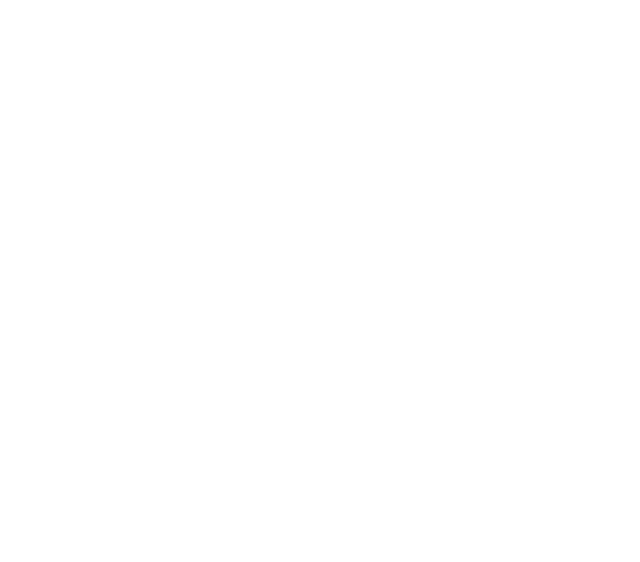
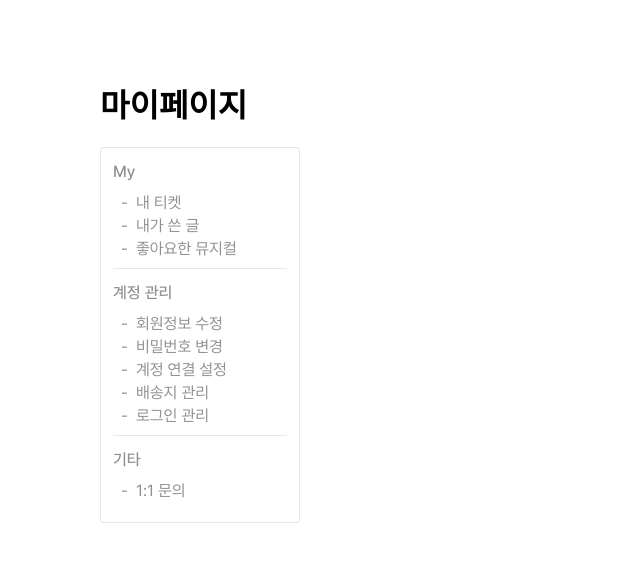
Before and after one commit to MUIT-UMC/Frontend, a React (Vite) app: page /mypage in a window 1280 px wide. Before the commit this address had no page. Shown: the top 562 px of the page, without its empty margins (0-640 px from the left). Built offline with nearby package versions, Linux system fonts and the light colour scheme.

Commit message:
[FEAT] 마이페이지 (진행중)

```diff
--- a/src/App.jsx
+++ b/src/App.jsx
@@ -17,6 +17,7 @@ import LostItemPost from "./pages/board/LostItemPost";
 
 import Login from "./pages/Login";
 import SignUp from "./pages/SignUp";
+import MyPage from "./pages/MyPage";
 
 import './styles/font.css';
 import styled from "styled-components";
@@ -59,7 +60,8 @@ function App() {
         {/* 9) 로그인/회원가입 */}
         <Route path="/login" element={<Login />} />
         <Route path="/signup" element={<SignUp />} />
-
+        {/* 마이페이지 */}
+        <Route path="/mypage" element={<MyPage />} />
       </Routes>
       </Router>
       </Container>
--- a/src/components/board/BoardMenu.jsx
+++ b/src/components/board/BoardMenu.jsx
@@ -3,45 +3,35 @@ import { Link } from "react-router-dom";
 import styled from "styled-components";
 import { useNavigate } from "react-router-dom";
 
-function BoardMenu() {
-
-  const navigate = useNavigate();
+function BoardMenu({ menus }) {
   return (
-  <>
     <MenuContainer>
-      <MenuGroup>
-          <MainMenu color='#A00000'>분실물 게시판</MainMenu>
+      {menus.map((menu, index) => (
+        <MenuGroup key={index}>
+          <MainMenu color={menu.color}>{menu.title}</MainMenu>
           <SubMenu>
-            <Li color='#A00000' to="/board/item/lost">분실</Li>
-            <Li to="/board/item/found">습득</Li>
+            {menu.subMenus.map((subMenu, subIndex) => (
+              <Li
+                key={subIndex}
+                to={subMenu.link}
+                color={subMenu.color}
+              >
+                {subMenu.name}
+              </Li>
+            ))}
           </SubMenu>
+          {index < menus.length - 1 && <hr />}
         </MenuGroup>
-        <hr />
-        <MenuGroup>
-          <MainMenu>익명 게시판</MainMenu>
-          <SubMenu>
-            <Li to="/board/anonymous/all">전체</Li>
-            <Li to="/board/anonymous/hot">HOT</Li>
-          </SubMenu>
-        </MenuGroup>
-        <hr />
-        <MenuGroup>
-          <MainMenu>리뷰 게시판</MainMenu>
-          <SubMenu>
-            <Li to="/board/review/musical">뮤지컬 리뷰</Li>
-            <Li to="/board/review/seats">시야 리뷰</Li>
-          </SubMenu>
-        </MenuGroup>
-      </MenuContainer>
-  </>
-  )
+      ))}
+    </MenuContainer>
+  );
 }
 
 export default BoardMenu;
 
 const MenuContainer = styled.div`
   display: flex;
-  width: 174px;
+  width: ${(props) => props.width? props.width : '174px'};
   padding: 12px;
   flex-direction: column;
   align-items: flex-start;
@@ -62,6 +52,7 @@ const MenuContainer = styled.div`
 const MenuGroup = styled.div`
   display: flex;
   flex-direction: column;
+  width: 100%;
 `;
 
 const MainMenu = styled.div`
--- /dev/null
+++ b/src/pages/MyPage.jsx
@@ -0,0 +1,46 @@
+import React from "react";
+import BoardMenu from "../components/board/BoardMenu";
+import styled from "styled-components";
+
+function MyPage() {
+
+  const menus = [
+    {
+      title: "My",
+      subMenus: [
+        { name: "내 티켓", link: "/mypage/my/tickets" },
+        { name: "내가 쓴 글", link: "/mypage/my/posts" },
+        { name: "좋아요한 뮤지컬", link: "/mypage/my/liked-musicals" },
+      ],
+    },
+    {
+      title: "계정 관리",
+      subMenus: [
+        { name: "회원정보 수정", link: "/mypage/account/edit" },
+        { name: "비밀번호 변경", link: "/mypage/account/change-password" },
+        { name: "계정 연결 설정", link: "/mypage/account/link-settings" },
+        { name: "배송지 관리", link: "/mypage/account/address" },
+        { name: "로그인 관리", link: "/mypage/account/login-management" },
+      ],
+    },
+    {
+      title: "기타",
+      subMenus: [
+        { name: "1:1 문의", link: "/mypage/support/contact" },
+      ],
+    },
+  ];
+  return (
+    <MyPageWrapper>
+      <h1>마이페이지</h1>
+      <BoardMenu menus={menus} />
+      {/* 공동 구매 기능 구현 */}
+    </MyPageWrapper>
+  );
+}
+
+export default MyPage;
+
+const MyPageWrapper = styled.div`
+  margin: 80px 100px;
+`
--- a/src/pages/VisionDetail.jsx
+++ b/src/pages/VisionDetail.jsx
@@ -1,21 +1,34 @@
 import React, { useState } from "react";
 import styled from "styled-components";
+import { IoIosSearch } from "react-icons/io";
+import { FaLocationDot } from "react-icons/fa6";
 import { GoChevronRight } from "react-icons/go";
-import SearchBar from "../components/vision/SearchBar";
 import Seat1 from '../assets/images/Seat1.png'
 import bluesquare1723 from '../assets/images/bluesquare1-7-23.png'
-import Location from '../assets/icons/location.svg'
 
-function VisionDetail() {
+const VisionDetail = () => {
+    const [searchValue, setSearchValue] = useState("");
+    const onChange = (e) => {
+        setSearchValue(e.target.value);
+      }
+
     return(
         <Container>
-            <SearchBar/>
+            <SearchBar>
+                <input className="search-txt"
+                    value={searchValue} onChange={onChange}
+                    placeholder="뮤지컬이나 공연장을 입력해주세요." />
+                <IoIosSearch
+                    className="search-btn"
+                    size={28} color="#C1C1C1" />
+            </SearchBar>
             <DetailArea>
                 {/*API받게 될 부분*/}
                 <img src={Seat1} className="seat-img"/>
 
                 <SeatInfo>
-                    <img src={Location} alt="location-icon"/>
+                    <FaLocationDot
+                    size={28} color="#A00000"/>
 
                     <h3 className="title-B">블루스퀘어 신한카드홀</h3>
                     <p className="body-M-500">서울 용산구 이태원로 294</p>
@@ -47,12 +60,40 @@ function VisionDetail() {
 }
 
 const Container = styled.div`
-    padding: 80px 100px 0px 100px;
-    display: flex;
-    flex-direction: column;
-    gap: 40px;
+    padding: 0px 100px 0px 100px;
+    width:140px;
 
-    font-family: Pretendard;
+`
+const SearchBar = styled.form`
+  box-sizing: border-box;
+  display: flex;
+  align-items: center;
+  justify-content: space-between;
+
+  margin-top: 80px;
+  margin-bottom: 40px;
+
+  width: 508px;
+  height: 40px;
+
+  border: 1px solid #C1C1C1;
+  border-radius: 3px;
+
+  padding: 8px 20px 8px 20px;
+
+  input::placeholder{
+    font-size: 16px;
+    color: #919191;
+  }
+
+  .search-txt{
+    border: none;
+    width: 420px;
+  }
+
+  .search-btn{
+    cursor: pointer;
+  }
 `
 const DetailArea = styled.div`
     display: flex;
@@ -78,7 +119,6 @@ const SeatInfo = styled.div`
         font-size: 16px;
         font-weight: 700;
         color: #000000;
-        cursor: pointer;
     }
     .hr-line{
         border-color: #E6E6E6;
--- a/src/pages/board/Board.jsx
+++ b/src/pages/board/Board.jsx
@@ -14,6 +14,32 @@ function Board() {
 
   let categoryName;
   let navItems;
+
+  const menus = [
+    {
+      title: "분실물 게시판",
+      color: "#A00000",
+      subMenus: [
+        { name: "분실", link: "/board/item/lost", color: "#A00000" },
+        { name: "습득", link: "/board/item/found" },
+      ],
+    },
+    {
+      title: "익명 게시판",
+      subMenus: [
+        { name: "전체", link: "/board/anonymous/all" },
+        { name: "HOT", link: "/board/anonymous/hot" },
+      ],
+    },
+    {
+      title: "리뷰 게시판",
+      subMenus: [
+        { name: "뮤지컬 리뷰", link: "/board/review/musical" },
+        { name: "시야 리뷰", link: "/board/review/seats" },
+      ],
+    },
+  ];
+
   switch(category) {
     case "item":
       categoryName = "분실물";
@@ -42,7 +68,7 @@ function Board() {
     <>
       <BoardContainer>
         <BoardMenuWrapper>
-        <BoardMenu />
+        <BoardMenu menus={menus} />
         </BoardMenuWrapper>
         <BoardContent>
           {/* 헤더*/}
```
